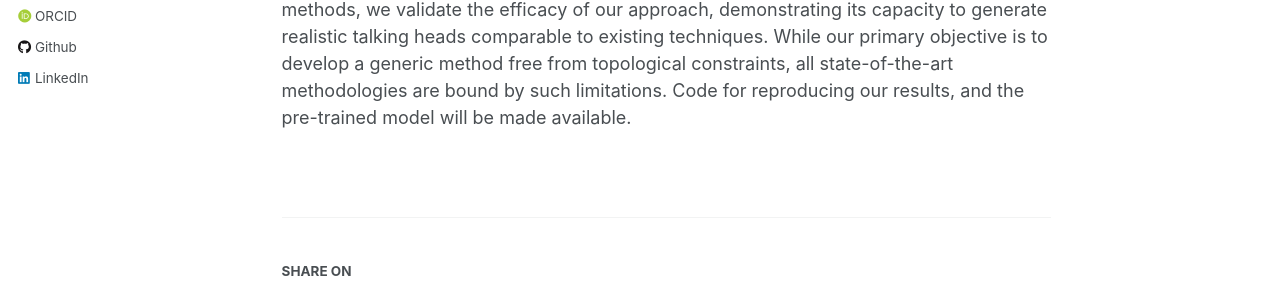
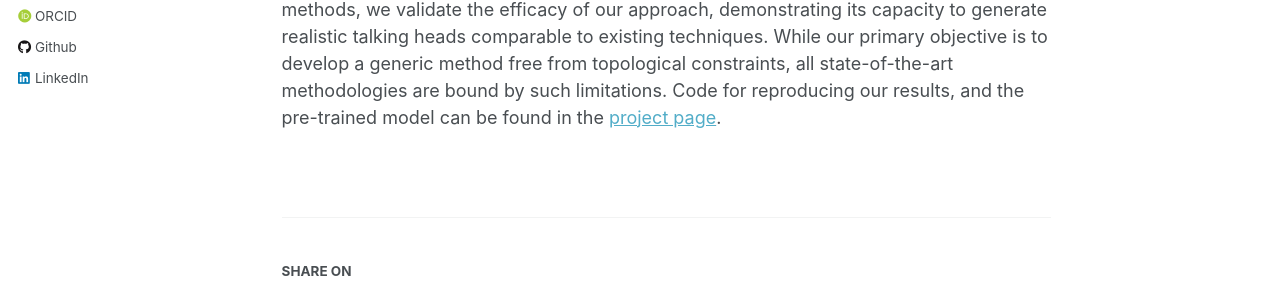
Before and after one commit to FedeNoce/fedenoce.github.io, a Jekyll site: the page built from _publications/scantalk-3.md, in a window 1280 px wide and 1340 px high. Shown: the part 504-791 px from the top of the window. Built offline with Jekyll 4.4.1, drawn with Linux system fonts in a browser that asks for light colours; some web fonts are replaced; some of the changed text lies outside the part shown.

Commit message:
modified:   _publications/scantalk-3.md

```diff
--- a/_publications/scantalk-3.md
+++ b/_publications/scantalk-3.md
@@ -5,6 +5,7 @@ permalink: /publication/scantalk-3
 excerpt: 'In this work, we present ScanTalk, a novel framework capable of animating 3D faces in arbitrary topologies including scanned data.'
 date: 2024-03-19
 venue: 'European Conference on Computer Vision (ECCV)'
+pageurl: 'https://tbesnier.github.io/projects/scantalk/'
 paperurl: 'https://arxiv.org/pdf/2403.10942'
 ---
 
@@ -16,5 +17,4 @@ for more flexible and realistic 3D animations.
 By leveraging the power of DiffusionNet, ScanTalk not only adapts to diverse facial structures but also maintains fidelity when dealing with scanned data, thereby enhancing the authenticity and versatility of generated 3D talking heads.
 Through comprehensive comparisons with state-of-the-art methods, we validate the efficacy of our approach, demonstrating its capacity to generate realistic talking heads comparable to existing techniques.
 While our primary objective is to develop a generic method free from topological
-constraints, all state-of-the-art methodologies are bound by such limitations. Code for reproducing our results, and the pre-trained model will
-be made available.
+constraints, all state-of-the-art methodologies are bound by such limitations. Code for reproducing our results, and the pre-trained model can be found in the [project page](https://tbesnier.github.io/projects/scantalk/).
```
